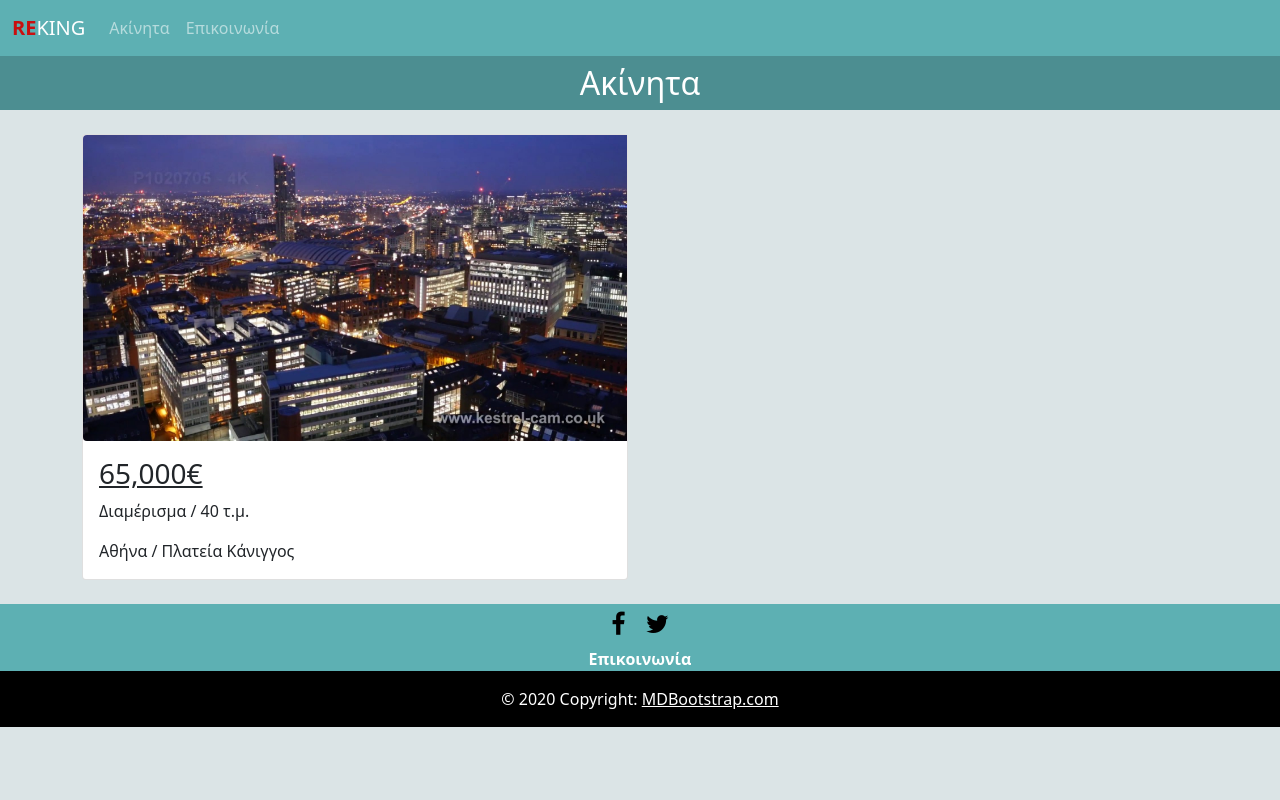
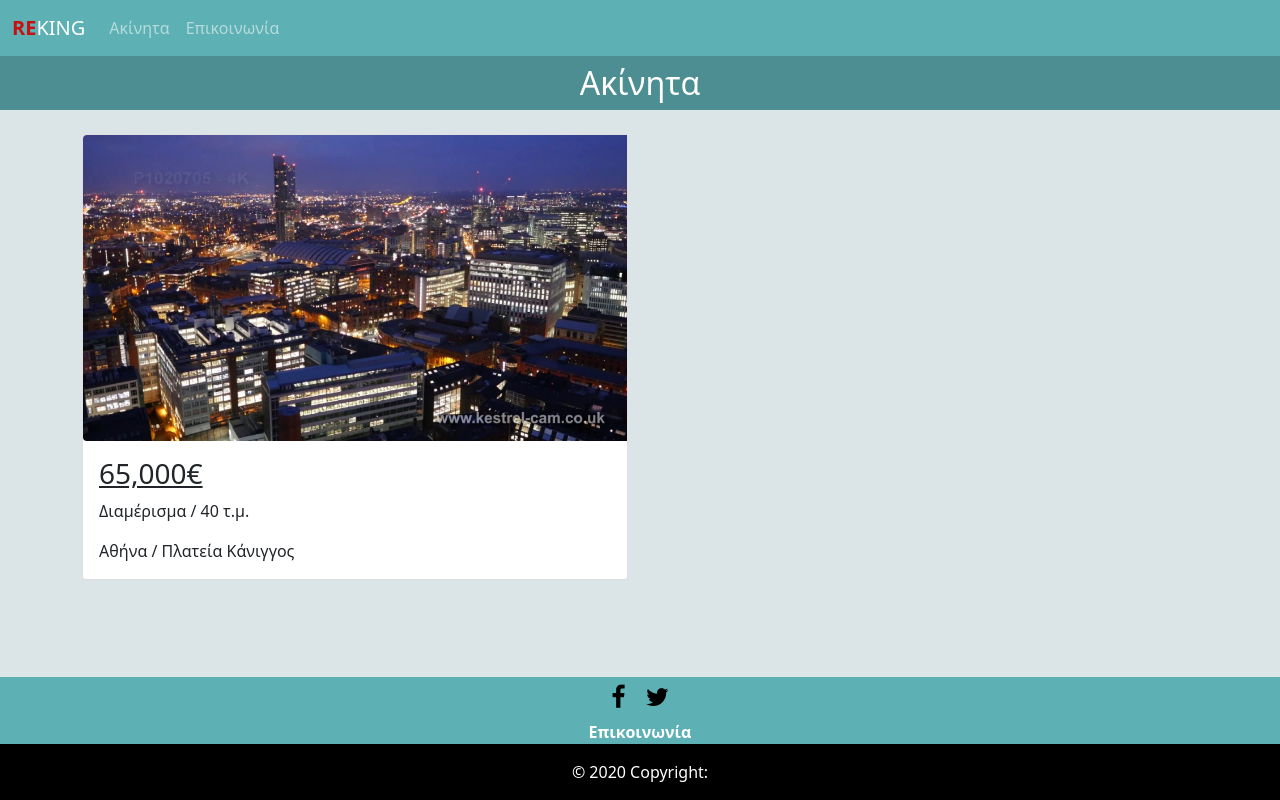
Before and after one commit to LenaKiamou/ReKing, a Django app: page /houses in a window 1280 px wide. Run offline with Django 4.2, Linux system fonts and the light colour scheme; data comes from the database, SQL or seed files in the repository.

Commit message:
Updated Footer

```diff
--- a/ReKing/Real_Estate/static/style.css
+++ b/ReKing/Real_Estate/static/style.css
@@ -1,16 +1,16 @@
 
-/*#page-container {
+#page-container {
     position: relative;
     min-height: 100vh;
   }
 
   #content-wrap {
-    /*padding-bottom: 2.5rem;
+    padding-bottom: 123px;
   }
 
   #footerr {
     position: absolute;
     bottom: 0;
     width: 100%;
-    height: 2.5rem;
-  }*/
+    height: 123px;
+  }
--- a/ReKing/Real_Estate/templates/Real_Estate/layout.html
+++ b/ReKing/Real_Estate/templates/Real_Estate/layout.html
@@ -55,7 +55,6 @@
 
     <div class="text-center p-3" style="background-color: black;">
       © 2020 Copyright:
-      <a class="text-white" href="https://mdbootstrap.com/">MDBootstrap.com</a>
     </div>
 
   </footer>
```
